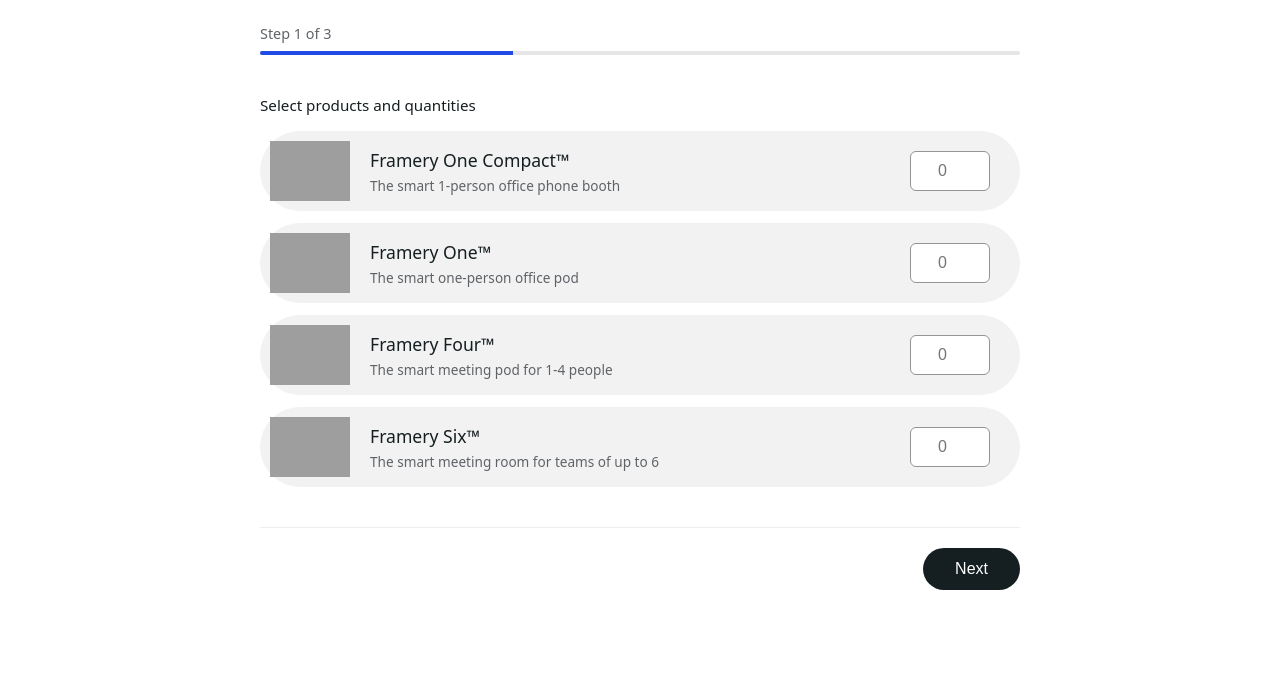
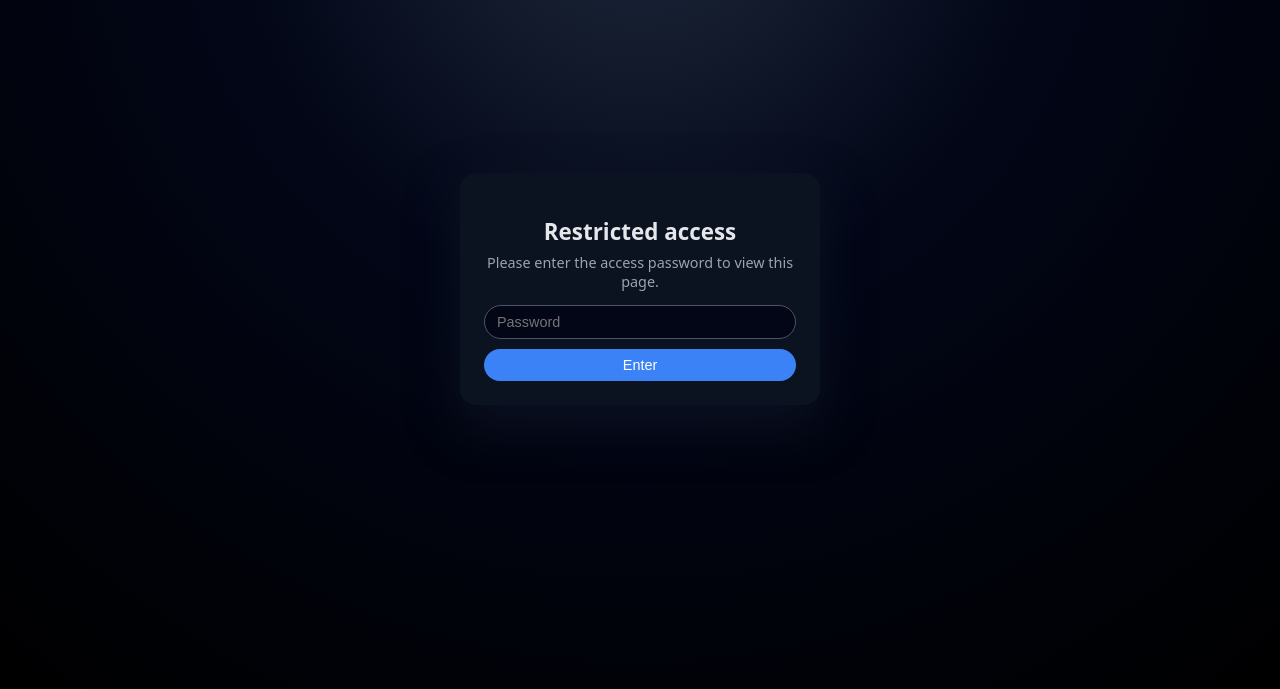
Before and after one commit to lacan2/TESTLemon, a plain HTML site: page index.html in a window 1280 px wide. Shown: the part 111-800 px from the top of the page. Drawn offline with Linux system fonts and the light colour scheme; grey boxes are pictures that could not be loaded.

Commit message:
Update index.html
Add non crawlability, removed branded assets

```diff
--- a/index.html
+++ b/index.html
@@ -2,8 +2,10 @@
 <html lang="en">
 <head>
   <meta charset="UTF-8" />
-  <title>Get a Quote - Framery</title>
+  <title>Get a Quote</title>
   <meta name="viewport" content="width=device-width, initial-scale=1" />
+  <!-- Tell search engines not to index this page -->
+  <meta name="robots" content="noindex, nofollow" />
 
   <style>
     :root {
@@ -108,13 +110,6 @@
       flex: 1;
     }
 
-    .product-img {
-      width: 80px;
-      height: 60px;
-      object-fit: contain;
-      margin-right: 20px;
-    }
-
     .product-details h3 {
       font-size: 1.1rem;
       margin: 0 0 4px;
@@ -152,7 +147,6 @@
       .grid-2 { grid-template-columns: 1fr; }
       .product-row { border-radius: 16px; padding: 16px; }
       .product-info { flex-direction: column; text-align: center; margin-bottom: 16px; }
-      .product-img { margin: 0 0 10px 0; width: 120px; height: auto; }
       .product-input { width: 100%; }
     }
 
@@ -281,10 +275,102 @@
       from { opacity: 0; transform: translateY(5px); }
       to { opacity: 1; transform: translateY(0); }
     }
+
+    /* Auth gate */
+    #auth-screen {
+      position: fixed;
+      inset: 0;
+      background: radial-gradient(circle at top, #1e293b 0, #020617 40%, #000 100%);
+      display: flex;
+      align-items: center;
+      justify-content: center;
+      z-index: 9999;
+    }
+
+    .auth-card {
+      background: #0b1220;
+      border-radius: 16px;
+      padding: 28px 24px 24px;
+      width: 100%;
+      max-width: 360px;
+      box-shadow: 0 20px 50px rgba(15, 23, 42, 0.7);
+      color: #e5e7eb;
+      text-align: center;
+    }
+
+    .auth-card h1 {
+      font-size: 1.4rem;
+      margin-bottom: 6px;
+    }
+
+    .auth-card p {
+      margin: 0 0 14px;
+      font-size: 0.9rem;
+      color: #9ca3af;
+    }
+
+    #auth-password {
+      width: 100%;
+      border-radius: 999px;
+      border: 1px solid #4b5563;
+      padding: 8px 12px;
+      font-size: 0.9rem;
+      background: #020617;
+      color: #e5e7eb;
+      outline: none;
+      box-sizing: border-box;
+    }
+
+    #auth-password:focus {
+      border-color: #3b82f6;
+      box-shadow: 0 0 0 1px rgba(59, 130, 246, 0.5);
+    }
+
+    #auth-submit {
+      margin-top: 10px;
+      width: 100%;
+      border-radius: 999px;
+      border: none;
+      padding: 8px 12px;
+      font-size: 0.9rem;
+      font-weight: 500;
+      cursor: pointer;
+      background: #3b82f6;
+      color: white;
+    }
+
+    #auth-submit:hover {
+      filter: brightness(1.03);
+    }
+
+    .auth-error {
+      margin-top: 8px;
+      font-size: 0.8rem;
+      color: #f87171;
+      display: none;
+    }
   </style>
 </head>
 <body>
 
+  <!-- Password gate -->
+  <div id="auth-screen">
+    <div class="auth-card">
+      <h1>Restricted access</h1>
+      <p>Please enter the access password to view this page.</p>
+      <input
+        type="password"
+        id="auth-password"
+        placeholder="Password"
+        autocomplete="off"
+      />
+      <button id="auth-submit">Enter</button>
+      <p id="auth-error" class="auth-error">Incorrect password</p>
+    </div>
+  </div>
+
+  <!-- Real site content (hidden until password is correct) -->
+  <div id="site-content" style="display:none;">
     <div class="container">
       <header class="header">
         <h1>Get a quote</h1>
@@ -307,56 +393,52 @@
             <!-- Product 1 -->
             <div class="product-row">
               <div class="product-info">
-              <img src="https://framery.com/wp-content/uploads/2024/03/framery-one-compact-smart-soundproof-office-phone-booth.webp" alt="Framery One Compact" class="product-img">
                 <div class="product-details">
-                <h3>Framery One Compact™</h3>
+                  <h3>Compact Phone Booth</h3>
                   <p>The smart 1-person office phone booth</p>
                 </div>
               </div>
               <div class="product-input">
-              <input type="number" min="0" placeholder="0" name="qty_framery_one_compact" aria-label="Quantity for Framery One Compact">
+                <input type="number" min="0" placeholder="0" name="qty_compact_booth" aria-label="Quantity for Compact Phone Booth">
               </div>
             </div>
 
             <!-- Product 2 -->
             <div class="product-row">
               <div class="product-info">
-              <img src="https://framery.com/wp-content/uploads/2024/03/framery-one-smart-soundproof-office-pod.webp" alt="Framery One" class="product-img">
                 <div class="product-details">
-                <h3>Framery One™</h3>
+                  <h3>Focus Pod</h3>
                   <p>The smart one-person office pod</p>
                 </div>
               </div>
               <div class="product-input">
-              <input type="number" min="0" placeholder="0" name="qty_framery_one" aria-label="Quantity for Framery One">
+                <input type="number" min="0" placeholder="0" name="qty_focus_pod" aria-label="Quantity for Focus Pod">
               </div>
             </div>
 
             <!-- Product 3 -->
             <div class="product-row">
               <div class="product-info">
-              <img src="https://framery.com/wp-content/uploads/2024/03/framery-four-smart-soundproof-meeting-pod.webp" alt="Framery Four" class="product-img">
                 <div class="product-details">
-                <h3>Framery Four™</h3>
-                <p>The smart meeting pod for 1-4 people</p>
+                  <h3>Meeting Pod</h3>
+                  <p>The smart meeting pod for 1–4 people</p>
                 </div>
               </div>
               <div class="product-input">
-              <input type="number" min="0" placeholder="0" name="qty_framery_four" aria-label="Quantity for Framery Four">
+                <input type="number" min="0" placeholder="0" name="qty_meeting_pod" aria-label="Quantity for Meeting Pod">
               </div>
             </div>
 
             <!-- Product 4 -->
             <div class="product-row">
               <div class="product-info">
-              <img src="https://framery.com/wp-content/uploads/2024/03/framery-six-smart-soundproof-meeting-room.webp" alt="Framery Six" class="product-img">
                 <div class="product-details">
-                <h3>Framery Six™</h3>
+                  <h3>Team Room</h3>
                   <p>The smart meeting room for teams of up to 6</p>
                 </div>
               </div>
               <div class="product-input">
-              <input type="number" min="0" placeholder="0" name="qty_framery_six" aria-label="Quantity for Framery Six">
+                <input type="number" min="0" placeholder="0" name="qty_team_room" aria-label="Quantity for Team Room">
               </div>
             </div>
 
@@ -496,14 +578,14 @@
 
           <div class="checkbox-group">
             <input type="checkbox" id="newsletter" name="newsletter" value="true">
-          <label for="newsletter" class="checkbox-label">I would love to receive the Framery Newsletter.</label>
+            <label for="newsletter" class="checkbox-label">I would love to receive the newsletter.</label>
           </div>
 
           <div class="checkbox-group">
             <input type="checkbox" id="privacy" name="privacy" value="true" required>
             <label for="privacy" class="checkbox-label">
-            My information can be shared with a Framery dealer located in my area.
-            Most inquiries are handled by Framery dealers and by selecting this we can provide you with faster and more accurate service.
+              My information can be shared with a local partner located in my area.
+              Most inquiries are handled by local partners and by selecting this we can provide you with faster and more accurate service.
               <a href="#">Privacy Policy</a><span class="required-star">*</span>
             </label>
           </div>
@@ -521,6 +603,55 @@
 
       </form>
     </div>
+  </div>
+
+  <!-- Password gate logic -->
+  <script>
+    (function () {
+      // 🔐 Set your password here (no brand name)
+      const PASSWORD = "test-access-2025";
+
+      const authScreen = document.getElementById("auth-screen");
+      const siteContent = document.getElementById("site-content");
+      const input = document.getElementById("auth-password");
+      const submit = document.getElementById("auth-submit");
+      const errorMsg = document.getElementById("auth-error");
+
+      function unlock() {
+        authScreen.style.display = "none";
+        siteContent.style.display = "block";
+      }
+
+      // If already authenticated in this browser, skip prompt
+      if (localStorage.getItem("site_form_protected_authenticated") === "yes") {
+        unlock();
+        return;
+      }
+
+      function checkPassword() {
+        if (input.value === PASSWORD) {
+          localStorage.setItem("site_form_protected_authenticated", "yes");
+          unlock();
+        } else {
+          errorMsg.style.display = "block";
+          input.value = "";
+          input.focus();
+        }
+      }
+
+      submit.addEventListener("click", function (e) {
+        e.preventDefault();
+        checkPassword();
+      });
+
+      input.addEventListener("keydown", function (e) {
+        if (e.key === "Enter") {
+          e.preventDefault();
+          checkPassword();
+        }
+      });
+    })();
+  </script>
 
   <script>
     (function () {
@@ -593,7 +724,7 @@
       // 4. Validation
       function validateCurrentStep() {
         const step = steps[currentStep];
-        // Only Select visible required inputs (avoids validating hidden conditional fields)
+        // Only select visible required inputs (avoids validating hidden conditional fields)
         const requiredInputs = Array.from(step.querySelectorAll("[required]")).filter(input => {
           return input.offsetParent !== null; // checks visibility
         });
@@ -657,12 +788,11 @@
         submitBtn.textContent = "Sending...";
 
         // Consolidate Product Qty + Message + Type into one description block
-        // This ensures the Salesforce endpoint catches the extra data even if it lacks specific columns
         const products = [
-          { name: "Framery One Compact", qty: form.querySelector('[name="qty_framery_one_compact"]').value },
-          { name: "Framery One", qty: form.querySelector('[name="qty_framery_one"]').value },
-          { name: "Framery Four", qty: form.querySelector('[name="qty_framery_four"]').value },
-          { name: "Framery Six", qty: form.querySelector('[name="qty_framery_six"]').value },
+          { name: "Compact Phone Booth", qty: form.querySelector('[name="qty_compact_booth"]').value },
+          { name: "Focus Pod", qty: form.querySelector('[name="qty_focus_pod"]').value },
+          { name: "Meeting Pod", qty: form.querySelector('[name="qty_meeting_pod"]').value },
+          { name: "Team Room", qty: form.querySelector('[name="qty_team_room"]').value },
         ].filter(p => p.qty > 0).map(p => `${p.name}: ${p.qty}`).join(", ");
 
         const msg = document.getElementById("message").value;
@@ -680,7 +810,7 @@
     })();
   </script>
 
-  <!-- External Form Handler Script -->
+  <!-- External Form Handler Script (kept as-is so Salesforce integration works) -->
   <script
     async
     src="https://framery--mcn21.sandbox.my.site.com/lp/assets/scripts/external-form-handler-host.min.js"
```
Lines whose indentation alone changed are shown as unchanged.
